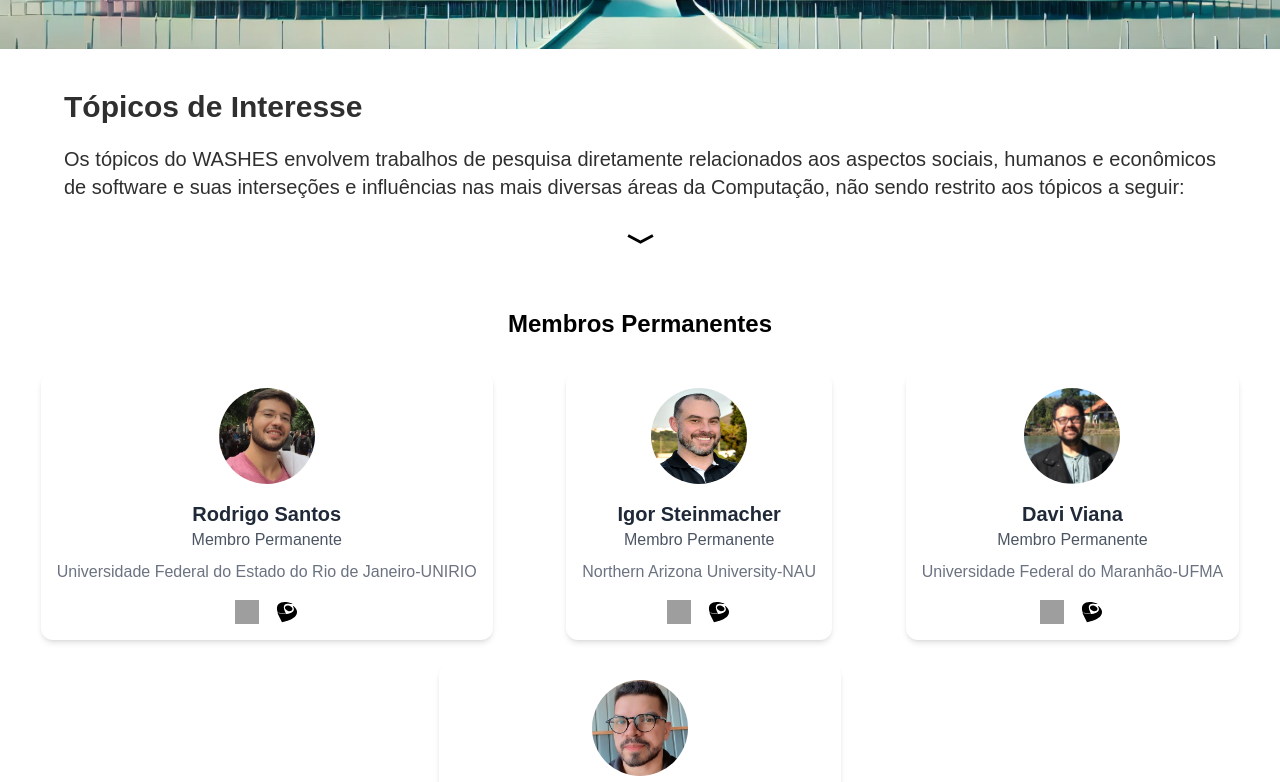
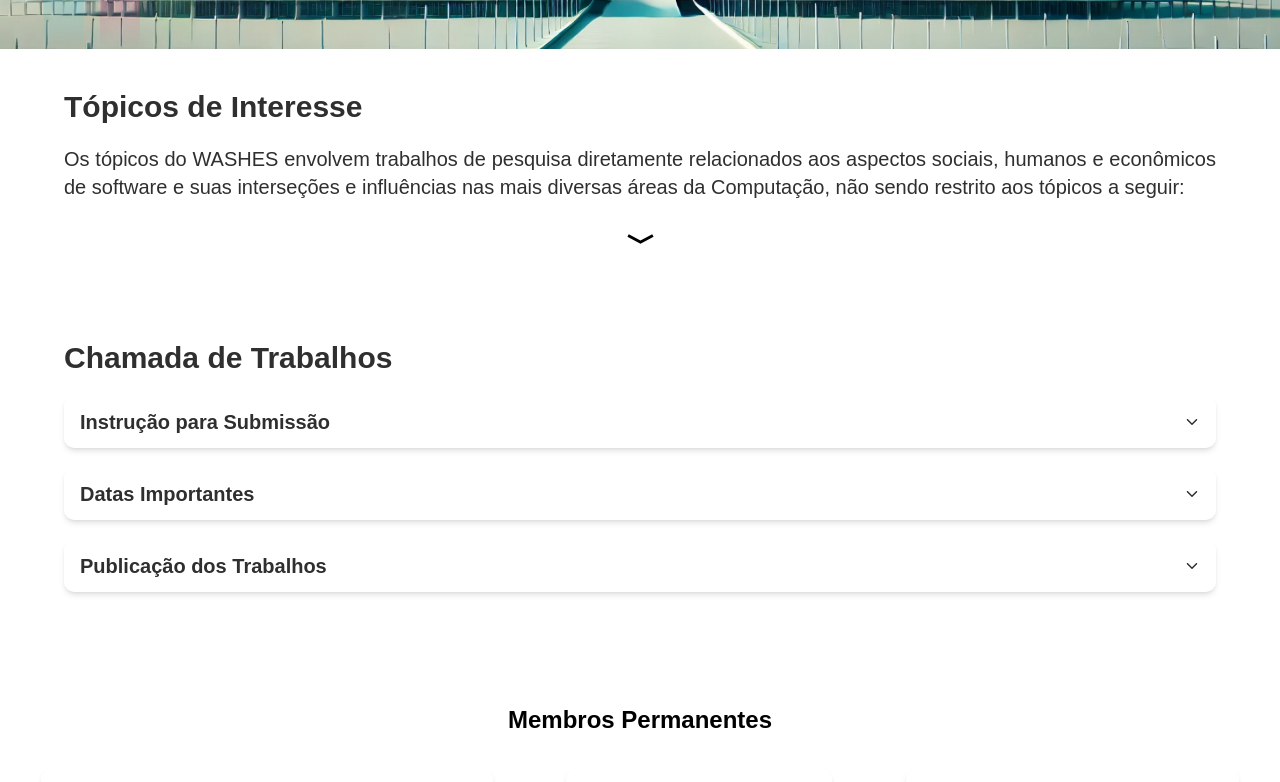
Before and after one commit to gesid/novo-washes-website, a React (Vite) app: page /washes-2024 in a window 1280 px wide. Shown: the part 507-1289 px from the top of the page. Built offline with nearby package versions, Linux system fonts and the light colour scheme; grey boxes are pictures that could not be loaded; a web font is replaced by a local one.

Commit message:
feat: Componente chamada de trabalhos (#14)

```diff
--- /dev/null
+++ b/src/components/ChamadaDeTrabalhos.jsx
@@ -0,0 +1,44 @@
+import { useState, useRef, useEffect  } from "react";
+import { IoIosArrowDown } from "react-icons/io";
+import PropTypes from 'prop-types';
+
+export function ChamadaDeTrabalhos({titulo, conteudo}) {
+  const [isOpen, setIsOpen] = useState(false);
+  const contentRef = useRef(null);
+
+  const openDropDown = () => {
+    setIsOpen(!isOpen)
+  };
+
+  useEffect(() => {
+    if (isOpen && contentRef.current) {
+      contentRef.current.style.maxHeight = `${contentRef.current.scrollHeight}px`;
+    } else if (contentRef.current) {
+      contentRef.current.style.maxHeight = '0px';
+  }}, [isOpen]);
+
+  return(
+    <section>
+      <div className={`w-full px-4 py-3 flex flex-row items-center justify-between shadow-md
+        ${isOpen ? "rounded-t-[10px]" : "rounded-[10px]" }`}
+        onClick={openDropDown}>
+        <h2 className="lg:text-xl text-lg font-semibold">{titulo}</h2>
+        <IoIosArrowDown className={`transition-transform duration-500 ${isOpen ? 'rotate-180' : ''}`}/>
+      </div>
+      <div className={`bg-white px-6 rounded-b-[10px] shadow-md w-full transition-all ease-in-out overflow-hidden origin-top`}
+           style={{ transition: 'max-height 0.5s ease-in-out'}}
+           ref={contentRef}
+        >
+        <div
+          className="py-4 lg:text-lg text-base sm:text-justify"
+          dangerouslySetInnerHTML={{ __html: conteudo }}
+        />
+      </div>
+    </section>
+  )
+}
+
+ChamadaDeTrabalhos.propTypes ={
+  titulo: PropTypes.string.isRequired,
+  conteudo: PropTypes.string.isRequired,
+}
--- /dev/null
+++ b/src/data/dadosChamadaDeTrabalhos.jsx
@@ -0,0 +1,39 @@
+export const dadosChamadaDeTrabalho = [
+  {
+    titulo: "Instrução para Submissão",
+    conteudo:`Os artigos submetidos para o WASHES 2023 devem ser escritos em português ou inglês e ter,
+    no máximo, 10 páginas ou 5 páginas, seguindo o template para artigos da SBC. As submissões devem ser inéditas e
+    incluir resultados não publicados.<br><br>  <strong> Poderão ser submetidos: </strong> <br>
+    <li> <strong> Artigos completos </strong> (até 10 páginas), apresentando um resultado de interesse para o avanço da pesquisa na área.
+    Artigos que descrevem modelos, métodos, estudos experimentais e relatos de experiência industriais são bem-vindos;e,</li>
+    <li> <strong> Artigos Curtos </strong>  (até 5 páginas), descrevendo trabalhos em andamento. </li> <br>
+    As submissões devem ser feitas em português ou inglês no endereço: <a href="https://jems.sbc.org.br/home.cgi?c=4248" target="_blank">https://jems.sbc.org.br/home.cgi?c=4248</a> `
+  },
+  {
+    titulo: "Datas Importantes",
+    conteudo: `
+    <li>Submissão: até 05 de março de 2023 20 de março de 2023 05 de abril de 2023 (firme)</li>
+    <li>Notificação de Aceite: 05 de maio de 2023 20 de maio de 2023</li>
+    <li>Versão final: 16 de maio de 2023 28 de maio de 2023</li>
+    <li>Prazo de Inscrição dos autores: 16 de maio de 2023 05 de junho 2023</li>
+    <li>Realização do evento: 23 a 28 de julho de 2023 06 a 11 de Agosto de 2023</li>
+    `
+  },
+  {
+    titulo: "Publicação dos Trabalhos",
+    conteudo: `
+      Os artigos aceitos serão publicados nos anais do evento, que serão disponibilizados online na
+      <a href="https://sol.sbc.org.br/index.php/indice" target="_blank"> <u> SBC Open Lib, o portal de conteúdo da SBC. </u> </a> Todos os artigos serão indexados com DOI. <br><br>
+      Todos os artigos irão passar por um processo DOUBLE-BLIND REVIEW. Desta forma, nomes de autores, informações de contato e referências a trabalhos anteriores devem ser, obrigatoriamente, omitidos das submissões. <br> <br>
+      Os artigos serão avaliados por, pelo menos, três membros do comitê de programa. O aceite será baseado principalmente na originalidade e contribuição para a área. Para artigos completos, os critérios de julgamento são:
+      (i) adequação ao escopo do workshop,
+      (ii) relevância prática,
+      (iii) qualidade técnica,
+      (iv) clareza de apresentação e
+      (v) originalidade.
+      Para artigos curtos, os critérios de julgamento adotados para a categoria “artigos completos” serão seguidos, entretanto,
+      levar-se-á em consideração que estes relatam trabalhos em andamento e, como tal, o feedback deve ser mais voltado para
+      auxiliar os pesquisadores na continuidade da pesquisa do que ser crítico quanto aos resultados alcançados até o momento.
+    `
+  },
+]
--- a/src/pages/Washes2024.jsx
+++ b/src/pages/Washes2024.jsx
@@ -4,6 +4,8 @@ import ComitePrograma from "../components/ComitePrograma";
 import { SlArrowDown, SlArrowUp } from "react-icons/sl";
 import { BannerWASHES2024 } from "../components/bannerWASHES2024";
 import { TopicoDeInteresse } from "../components/topicoDeInteresse";
+import { ChamadaDeTrabalhos } from "../components/ChamadaDeTrabalhos";
+import { dadosChamadaDeTrabalho } from "../data/dadosChamadaDeTrabalhos";
 
 const Washes2024 = () => {
 
@@ -72,6 +74,18 @@ const Washes2024 = () => {
     <section>
       <BannerWASHES2024/>
       <TopicoDeInteresse/>
+
+      <div className="max-w-screen-xl my-16 mx-auto py-2 flex flex-col gap-5 lg:px-16 md:px-10 px-5 text-[#2f2f2f]">
+        <h1 className="font-bold lg:text-3xl text-2xl">Chamada de Trabalhos</h1>
+        {dadosChamadaDeTrabalho.map((dados, index) => (
+          <ChamadaDeTrabalhos
+            key={index}
+            titulo={dados.titulo}
+            conteudo={dados.conteudo}
+          />
+        ))}
+      </div>
+
       <div className="container mx-auto px-4 py-10">
         {/* Membros Permanentes */}
         <h1 className="text-center text-2xl font-bold mb-8">Membros Permanentes</h1>
```
